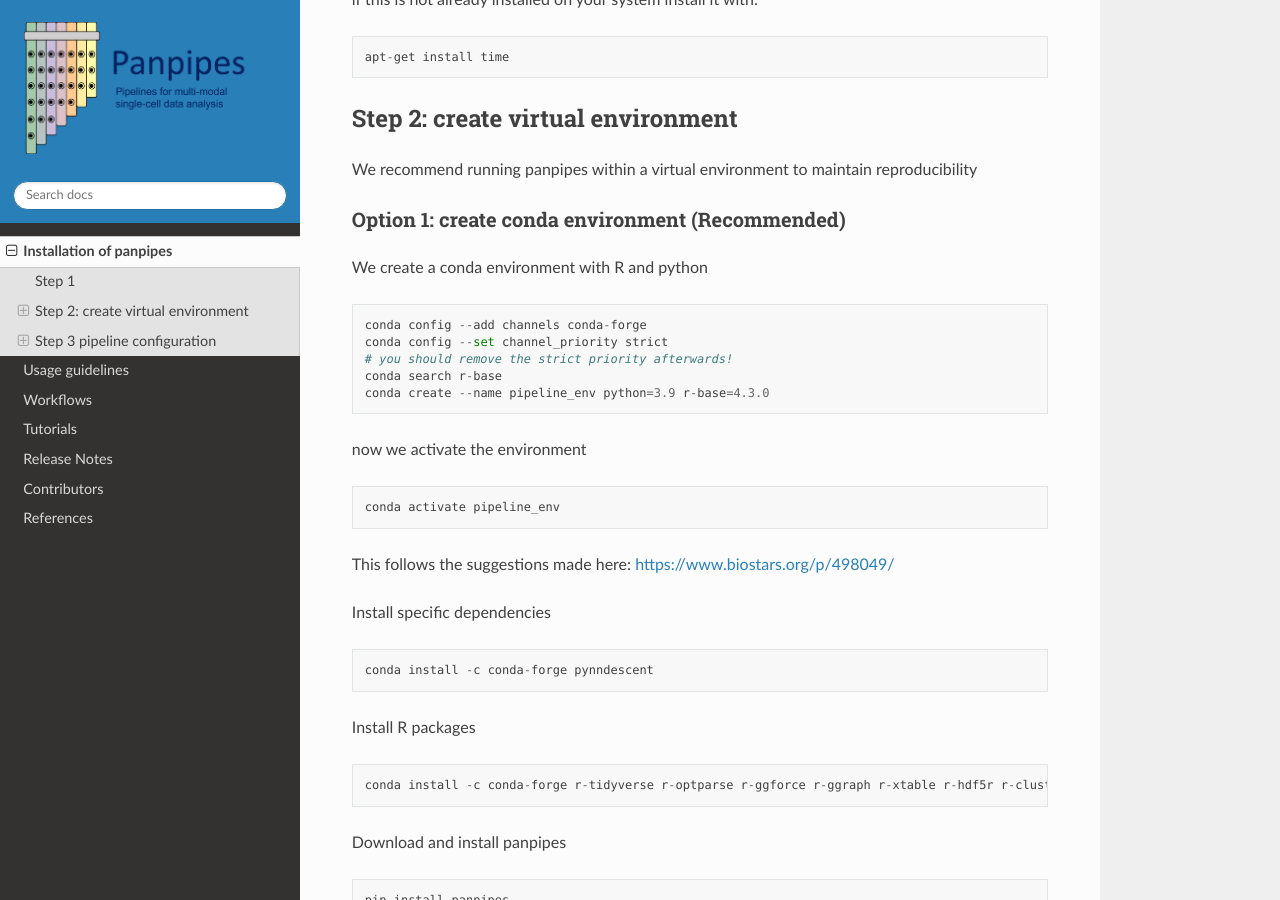
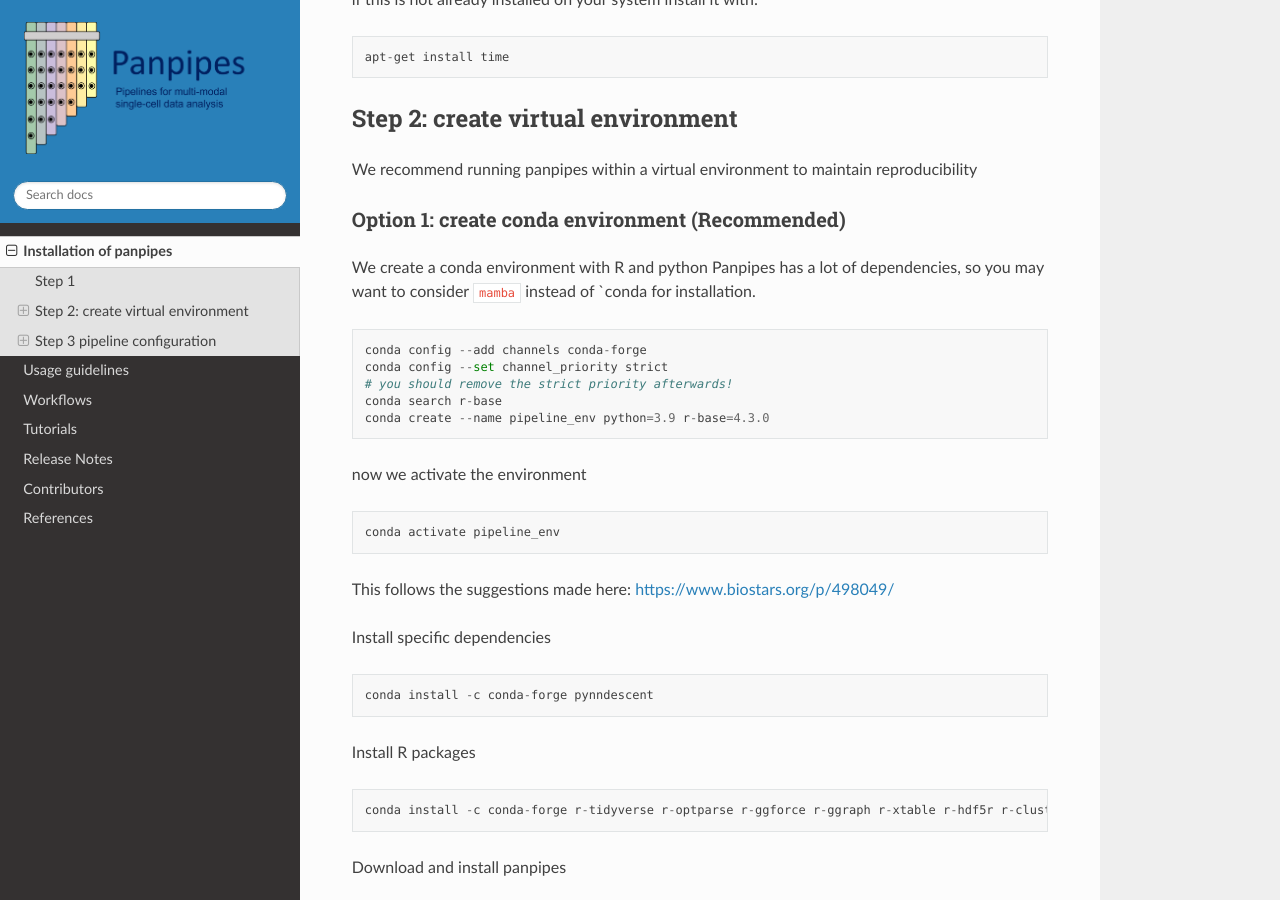
Before and after one commit to bio-la/panpipes-nextflow, a Sphinx documentation site: the page built from docs/install.md, in a window 1280 px wide and 900 px high, scrolled down 344 px. Built offline with Sphinx 7.4.7 and the Read the Docs theme 2.0.0, drawn with Linux system fonts in a browser that asks for light colours.

Commit message:
Update install.md

````diff
--- a/docs/install.md
+++ b/docs/install.md
@@ -22,6 +22,7 @@ We recommend running panpipes within a virtual environment to maintain reproduci
 ### Option 1: create conda environment (Recommended)
 
 We create a conda environment with R and python
+Panpipes has a lot of dependencies, so you may want to consider [`mamba`](https://mamba.readthedocs.io/en/latest/index.html) instead of `conda for installation.
 
 ```
 conda config --add channels conda-forge
````
